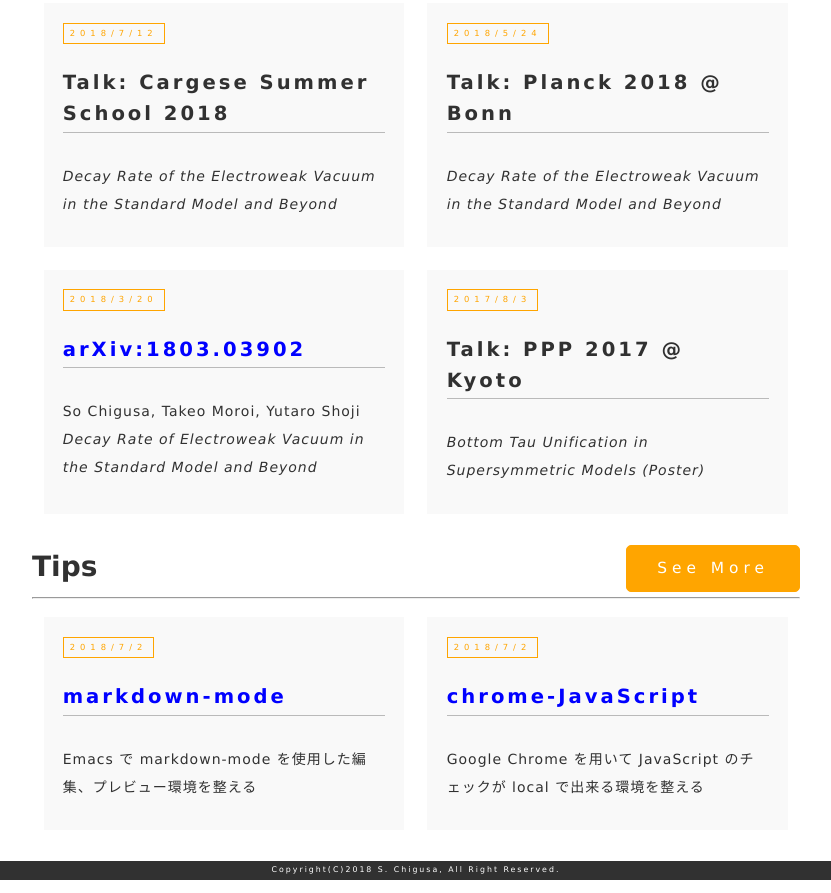
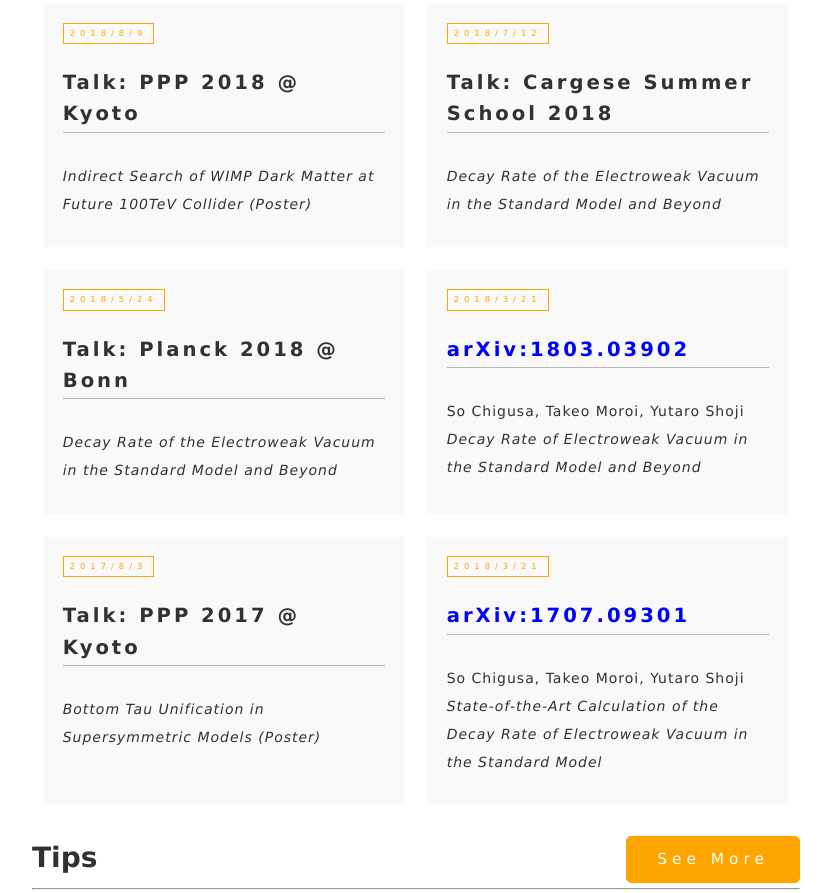
Before and after one commit to SoChigusa/homepage_old, a plain HTML site: page index.html in a window 1280 px wide. Shown: the part 487-1380 px from the top of the page, without its empty margins (224-1055 px from the left). Drawn offline with Linux system fonts and the light colour scheme.

Commit message:
auto commit by reslog : add Indirect Search of WIMP Dark Matter at Future 100TeV Collider (Poster)

```diff
--- a/index.html
+++ b/index.html
@@ -41,6 +41,13 @@
 <!-- Recent Activities below -->
 <article>
   <section>
+    <span class="date">2018/8/9</span>
+    <h1>Talk: PPP 2018 @ Kyoto</a></h1>
+    <p>
+      <i>Indirect Search of WIMP Dark Matter at Future 100TeV Collider (Poster)</i>
+    </p>
+  </section>
+  <section>
     <span class="date">2018/7/12</span>
     <h1>Talk: Cargese Summer School 2018</a></h1>
     <p>
@@ -55,7 +62,7 @@
     </p>
   </section>
   <section>
-    <span class="date">2018/3/20</span>
+    <span class="date">2018/3/21</span>
     <h1><a href="https://arxiv.org/abs/1803.03902" target=_blank>arXiv:1803.03902</a></h1>
     <p>
       So Chigusa, Takeo Moroi, Yutaro Shoji<br>
@@ -67,6 +74,14 @@
     <h1>Talk: PPP 2017 @ Kyoto</a></h1>
     <p>
       <i>Bottom Tau Unification in Supersymmetric Models (Poster)</i>
+    </p>
+  </section>
+  <section>
+    <span class="date">2018/3/21</span>
+    <h1><a href="https://arxiv.org/abs/1707.09301" target=_blank>arXiv:1707.09301</a></h1>
+    <p>
+      So Chigusa, Takeo Moroi, Yutaro Shoji<br>
+      <i>State-of-the-Art Calculation of the Decay Rate of Electroweak Vacuum in the Standard Model</i>
     </p>
   </section>
 </article>
```
Also changed, not shown: diary/page-2.html (+2 -0 lines), diary/page-3.html (+2 -0 lines), diary/page-4.html (+2 -0 lines), research/index.html (+2 -0 lines), 4 other files.
